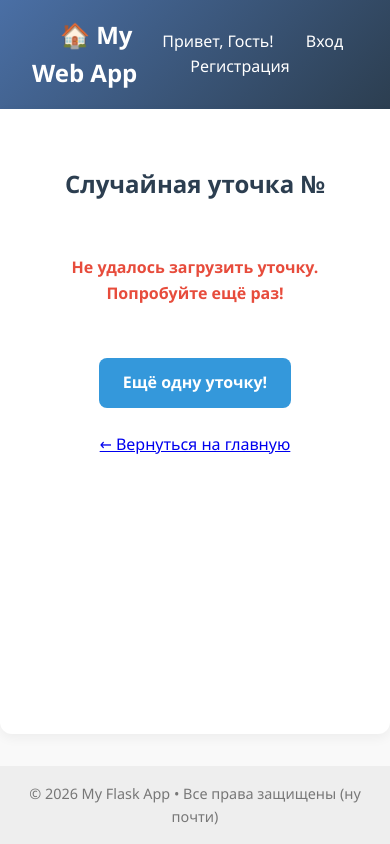
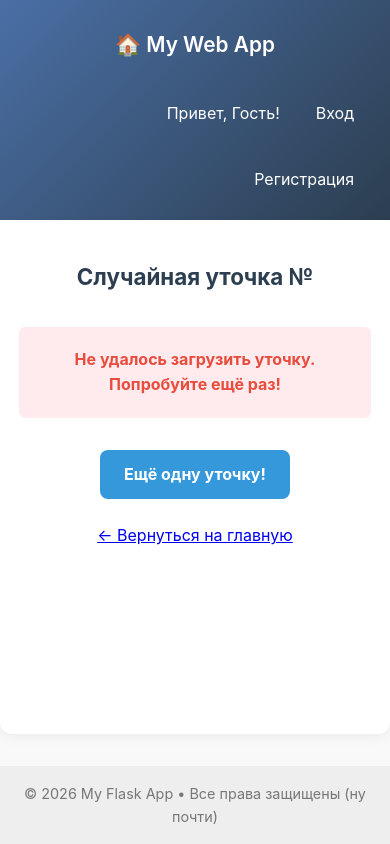
Before and after one commit to Owerk01/bh_hw, a Flask app: template 04/templates/duck.html in a window 390 px wide. Run offline with Flask 3, Linux system fonts and the light colour scheme; the template is opened without the code that fills it, so the values that code supplies are empty.

Commit message:
Added support of mobile devices

```diff
--- a/04/flask_.py
+++ b/04/flask_.py
@@ -259,7 +259,8 @@ def weather():
                                  error=error,
                                  city=city,
                                  is_minsk=True if city == "minsk" else False,
-                                 weather=context)
+                                 weather=context,
+                                 WEATHER_API_KEY=WEATHER_API_KEY)
 
 @app.route('/llm/', methods=["post", "get"])
 @only_authorized
--- /dev/null
+++ b/04/static/style.css
@@ -0,0 +1,199 @@
+* {
+    box-sizing: border-box;
+    margin: 0;
+    padding: 0;
+}
+
+body {
+    font-family: -apple-system, BlinkMacSystemFont, 'Segoe UI', Roboto, Oxygen, sans-serif;
+    background: #f9f9f9;
+    color: #333;
+    line-height: 1.6;
+    min-height: 100vh;
+    display: flex;
+    flex-direction: column;
+}
+
+.layout {
+    display: flex;
+    flex-direction: column;
+    max-width: 1200px;
+    margin: 0 auto;
+    width: 100%;
+    flex: 1;
+}
+
+header {
+    background: linear-gradient(135deg, #4a6fa5, #2c3e50);
+    color: white;
+    padding: 1rem 2rem;
+    display: flex;
+    justify-content: space-between;
+    align-items: center;
+    box-shadow: 0 2px 10px rgba(0,0,0,0.1);
+    flex-wrap: wrap;
+    gap: 1rem;
+}
+
+header h1 {
+    font-size: 1.5rem;
+    font-weight: 600;
+}
+
+header h1 a {
+    color: white;
+    text-decoration: none;
+}
+
+header div {
+    display: flex;
+    align-items: center;
+    gap: 1rem;
+    flex-wrap: wrap;
+    justify-content: flex-end;
+}
+
+header a {
+    color: white;
+    text-decoration: none;
+    padding: 6px 12px;
+    border-radius: 4px;
+    transition: background 0.2s;
+    min-height: 44px;
+    display: flex;
+    align-items: center;
+}
+
+header a:hover {
+    background: rgba(255,255,255,0.2);
+}
+
+main {
+    padding: 2rem;
+    background: white;
+    flex: 1;
+    border-radius: 0 0 12px 12px;
+    box-shadow: 0 4px 12px rgba(0,0,0,0.05);
+}
+
+footer {
+    text-align: center;
+    padding: 1rem;
+    color: #777;
+    font-size: 0.9rem;
+    background: #eee;
+    margin-top: 2rem;
+}
+
+.error {
+    color: #e74c3c;
+    font-weight: bold;
+    margin: 10px 0;
+    padding: 10px;
+    background: #ffebee;
+    border-radius: 6px;
+}
+.success {
+    color: #27ae60;
+}
+
+form {
+    margin: 1.5rem 0;
+}
+
+label {
+    display: block;
+    margin: 12px 0 6px;
+    font-weight: 600;
+}
+
+input, textarea, select {
+    width: 100%;
+    padding: 12px;
+    border: 1px solid #ddd;
+    border-radius: 6px;
+    font-size: 1rem;
+    margin-bottom: 10px;
+    font-family: inherit;
+}
+
+@media not all and (min-resolution:.001dpcm) {
+    input, textarea, select {
+        font-size: 16px !important;
+    }
+}
+
+button {
+    background: #3498db;
+    color: white;
+    border: none;
+    padding: 12px 24px;
+    border-radius: 6px;
+    cursor: pointer;
+    font-size: 1rem;
+    transition: background 0.2s;
+    min-height: 44px;
+}
+
+button:hover {
+    background: #2980b9;
+}
+
+img {
+    max-width: 100%;
+    height: auto;
+    border-radius: 8px;
+    margin: 10px 0;
+}
+
+ul, ol {
+    margin: 10px 0 10px 20px;
+}
+
+h2, h3 {
+    margin: 1.5rem 0 1rem;
+    color: #2c3e50;
+}
+
+@media (max-width: 768px) {
+    .layout {
+        margin: 0;
+        max-width: 100%;
+    }
+
+    header {
+        padding: 1rem;
+        flex-direction: column;
+        text-align: center;
+    }
+
+    header h1 {
+        font-size: 1.3rem;
+    }
+
+    main {
+        padding: 1.2rem;
+    }
+
+    h2, h3 {
+        font-size: 1.4rem;
+        margin-top: 1.2rem;
+    }
+
+    button, a[href] {
+        min-height: 44px;
+        padding: 12px 20px;
+    }
+
+    [style*="grid-template-columns"] {
+        grid-template-columns: 1fr !important;
+    }
+
+    form {
+        margin: 1rem 0;
+    }
+
+    label {
+        margin: 10px 0 5px;
+    }
+}
--- a/04/templates/base.html
+++ b/04/templates/base.html
@@ -2,119 +2,14 @@
 <html lang="ru">
 <head>
     <meta charset="UTF-8">
-    <meta name="viewport" content="width=device-width, initial-scale=1.0">
+    <meta name="viewport" content="width=device-width, initial-scale=1.0, viewport-fit=cover">
     <title>{% block title %}My Web App{% endblock %}</title>
-    <style>
-        * {
-            box-sizing: border-box;
-            margin: 0;
-            padding: 0;
-        }
-        body {
-            font-family: 'Segoe UI', Tahoma, Geneva, Verdana, sans-serif;
-            background: #f9f9f9;
-            color: #333;
-            line-height: 1.6;
-            min-height: 100vh;
-            display: flex;
-            flex-direction: column;
-        }
-
-        .layout {
-            display: flex;
-            flex-direction: column;
-            max-width: 1200px;
-            margin: 0 auto;
-            width: 100%;
-            flex: 1;
-        }
-
-        header {
-            background: linear-gradient(135deg, #4a6fa5, #2c3e50);
-            color: white;
-            padding: 1rem 2rem;
-            display: flex;
-            justify-content: space-between;
-            align-items: center;
-            box-shadow: 0 2px 10px rgba(0,0,0,0.1);
-        }
-        header h1 {
-            font-size: 1.5rem;
-            font-weight: 600;
-        }
-        header a {
-            color: white;
-            text-decoration: none;
-            margin-left: 16px;
-            padding: 6px 12px;
-            border-radius: 4px;
-            transition: background 0.2s;
-        }
-        header a:hover {
-            background: rgba(255,255,255,0.2);
-        }
-
-        main {
-            padding: 2rem;
-            background: white;
-            flex: 1;
-            border-radius: 0 0 12px 12px;
-            box-shadow: 0 4px 12px rgba(0,0,0,0.05);
-        }
-
-        footer {
-            text-align: center;
-            padding: 1rem;
-            color: #777;
-            font-size: 0.9rem;
-            background: #eee;
-            margin-top: 2rem;
-        }
-
-        .error { color: #e74c3c; font-weight: bold; margin: 10px 0; }
-        .success { color: #27ae60; }
-        form { margin: 1.5rem 0; }
-        label { display: block; margin: 12px 0 6px; font-weight: 600; }
-        input, textarea, select {
-            width: 100%;
-            padding: 10px;
-            border: 1px solid #ddd;
-            border-radius: 6px;
-            font-size: 1rem;
-            margin-bottom: 10px;
-        }
-        button {
-            background: #3498db;
-            color: white;
-            border: none;
-            padding: 10px 20px;
-            border-radius: 6px;
-            cursor: pointer;
-            font-size: 1rem;
-            transition: background 0.2s;
-        }
-        button:hover {
-            background: #2980b9;
-        }
-        img {
-            max-width: 100%;
-            height: auto;
-            border-radius: 8px;
-            margin: 10px 0;
-        }
-        ul, ol {
-            margin: 10px 0 10px 20px;
-        }
-        h2, h3 {
-            margin: 1.5rem 0 1rem;
-            color: #2c3e50;
-        }
-    </style>
+    <link rel="stylesheet" href="{{ url_for('static', filename='style.css') }}">
 </head>
 <body>
     <div class="layout">
         <header>
-            <h1><a href="{{ url_for('index') }}" style="color:white; text-decoration:none;">🏠 My Web App</a></h1>
+            <h1><a href="{{ url_for('index') }}">🏠 My Web App</a></h1>
             <div>
                 {% if session.login %}
                     <span>Привет, {{ session.full_name }}!</span>
```
Also changed, not shown: 04/templates/weather.html (+5 -2 lines).
